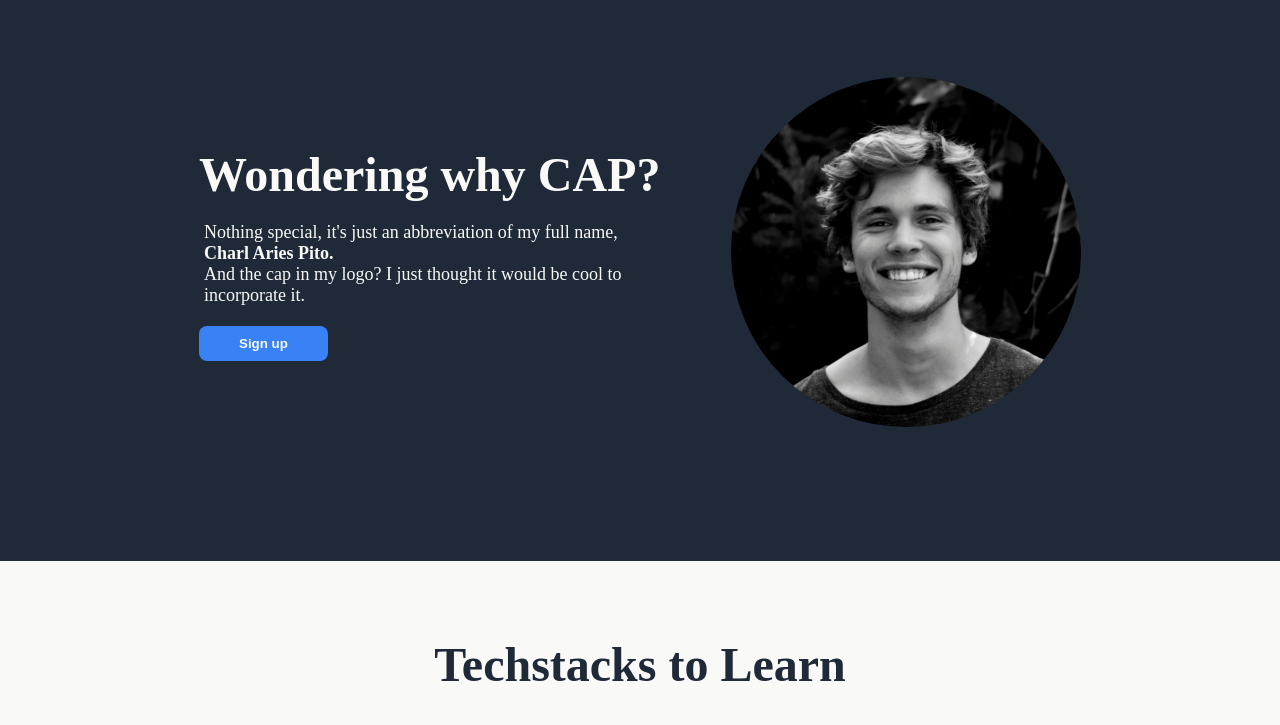
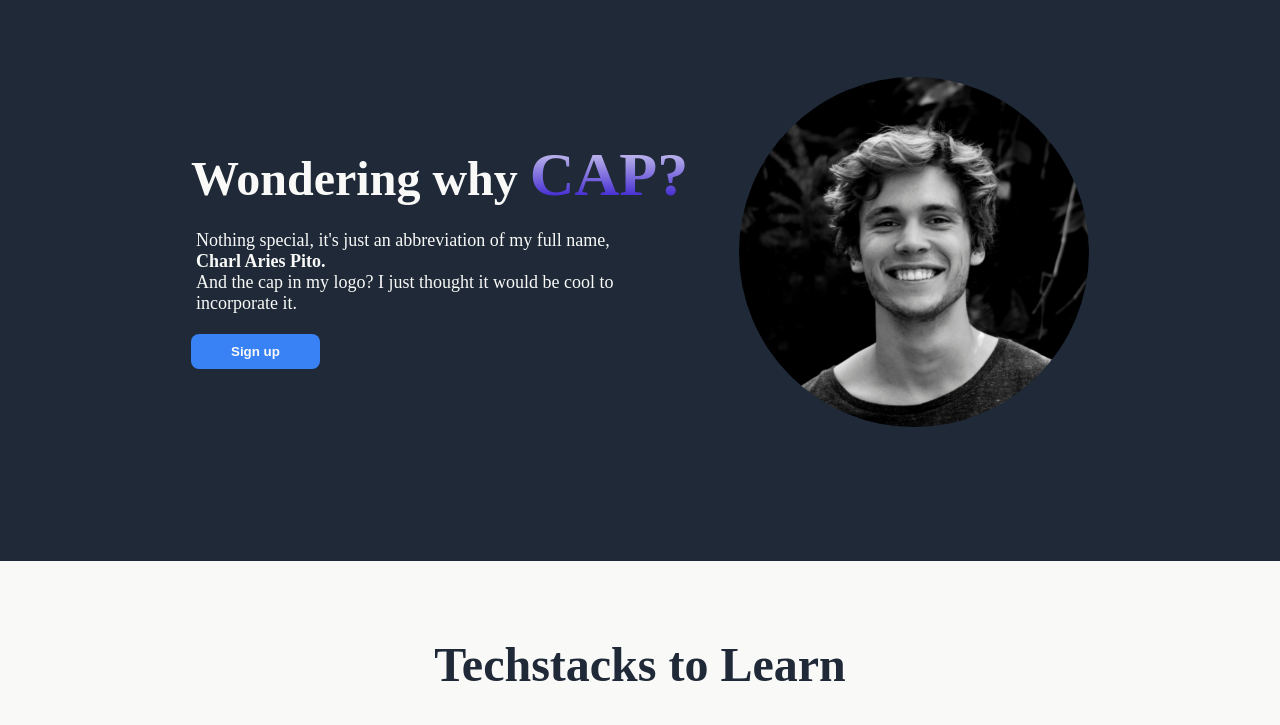
Before and after one commit to CAPCoding/landing-page, a plain HTML site: page index.html in a window 1280 px wide. Shown: the part 75-800 px from the top of the page. Drawn offline with Linux system fonts and the light colour scheme.

Commit message:
Added fancy gradient on h1 CAP span.

```diff
--- a/index.html
+++ b/index.html
@@ -26,7 +26,7 @@
 
     <div class="hero">
         <div class="lefthero">
-            <h1>Wondering why CAP?</h1>
+            <h1>Wondering why <span class="cap">CAP?</span></h1>
             <p>Nothing special, it's just an abbreviation of my full name,<br>
                 <strong>Charl Aries Pito.</strong><br>
                 And the cap in my logo? I just thought it would be cool to incorporate it.
--- a/style.css
+++ b/style.css
@@ -88,6 +88,14 @@ a {
 
 }
 
+.cap {
+    font-size: 62px;
+    background: -webkit-linear-gradient(#e4e2f3, #2407cb);
+    -webkit-background-clip: text;
+    -webkit-text-fill-color: transparent;
+
+}
+
 
 button {
     color: #f9faf8;
@@ -119,7 +127,7 @@ button {
 
 
 .righthero {
-    padding-left: 2em;}
+    padding-left: 3em;}
 
 .man {
     max-width: 100%;
@@ -127,6 +135,7 @@ button {
     height: 350px;
     object-fit: cover;
     border-radius: 50%;
+
 
 }
 
```
